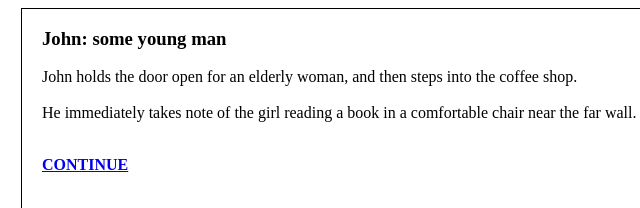
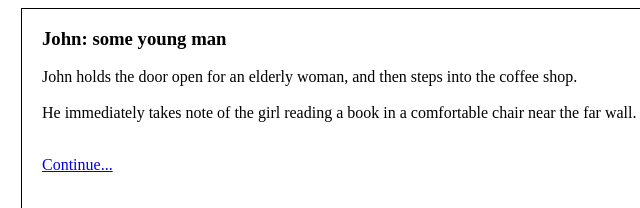
Before and after one commit to robz/CoffeeShopStory, a plain HTML site: page index.html in a window 1280 px wide. Shown: the top 208 px of the page, 248-888 px from the left. Drawn offline with Linux system fonts and the light colour scheme.

Commit message:
added abby's suggestions

```diff
--- a/index.html
+++ b/index.html
@@ -3,14 +3,14 @@
 <h3 id="character">John</h3>
 <p id="story"></p>
 <br/>
-<strong><a id="next" href="#"></a></strong>
+<a id="next" href="#"></a></strong>
 </div>
 <script>
 (function main() {
     var timeCount = -1,
         defaultCharacter = "John",
         curCharacter = defaultCharacter,
-        restartText = "<strong><em>The scene fades, the curtain falls, the credits roll...</strong>",
+        restartText = "<strong><em>The scene fades, the curtain falls, and the credits roll.</strong>",
 
         reset = function () {
             timeCount = -1;
@@ -87,7 +87,7 @@
                      too distracted by #Julia sitting in the back of the cafe. \
                     Angela rolls her eyes and walks to the outdoor seating area.<br/><br/>\
                     She passes a table where #Chadwick and #Sammy are playing chess. The man winks at her, sucking at a cigar. \
-                    She shudders. <em>how dreadful!<em/>",
+                    She shudders. <em>How dreadful!<em/>",
 
                     "Pinching her nose to avoid breathing in the smoke, Angela walks to her table under a large umbrella and sits down. \
                     She opens a newspaper to the 'I-Saw-You' section, where anonymous people send in short descriptions of strangers that they see, \
@@ -155,7 +155,7 @@
                     She falls asleep and begins to dream about the man from the train.",
 
                     "It's a very strange dream.<br/><br/>\
-                    Sara is in the coffee shop where she fell asleep, but her body is gone. For some odd reason, she can only see from the perspective of objects that have reflective surfaces. From the shiny cover of a paper-back Picture of Dorian Gray, she spots #John step up to the counter to order something. The foggy window to the outdoor seating area yields a view of an elderly woman staring off, deeply engrossed in her own mind. From a plastic chess piece, she watches #Sammy sneak a furtive look underneath the table.<br/><br/>\
+                    Sara is in the coffee shop where she fell asleep, but her body is gone. For some odd reason, she can only see from the perspective of objects that have reflective surfaces. From the shiny cover of a paper-back Picture of Dorian Gray, she spots #John step up to the counter to order something. The foggy window to the outdoor seating area yields a view of an elderly woman staring off into space, deeply engrossed in her own mind. From a plastic chess piece, she watches #Sammy sneak a furtive look underneath the table.<br/><br/>\
                     Then, as she swirls around a cup of water from the inside of an ice cube, she sees the man from the train. He's sitting in the chair where she fell asleep, looking perplexed.<br/><br/>\
                     As she watches him (upside-down, since she's still inside the ice cube), he takes out his phone and stares at the dark screen. Apparently, it won't turn on.<br/><br/>\
                     She moves onto the surface of the phone and stares at him longingly. He jumps. He can see her!<br/><br/>\
@@ -246,7 +246,7 @@
 
                 if (characters[refname]) {
                     if (characters[refname].known) {
-                        return '<a id="' + refname + '" href="#">' + characters[refname].name + '</a>';
+                        return '<strong><a id="' + refname + '" href="#">' + characters[refname].name + '</a></strong>';
                     } else {
                         return characters[refname].alias;
                     }
@@ -284,7 +284,7 @@
             timeCount += 1;
 
             document.getElementById("character").innerHTML = curCharacter + ": " + characters[curCharacter].alias;
-            document.getElementById("next").innerHTML = (timeCount == totalTimeSteps - 1) ? "RESTART" : "CONTINUE";
+            document.getElementById("next").innerHTML = (timeCount == totalTimeSteps - 1) ? "<strong>Begin again.</strong>" : "Continue...";
 
             var story = characters[curCharacter].stories[timeCount];
 
```
